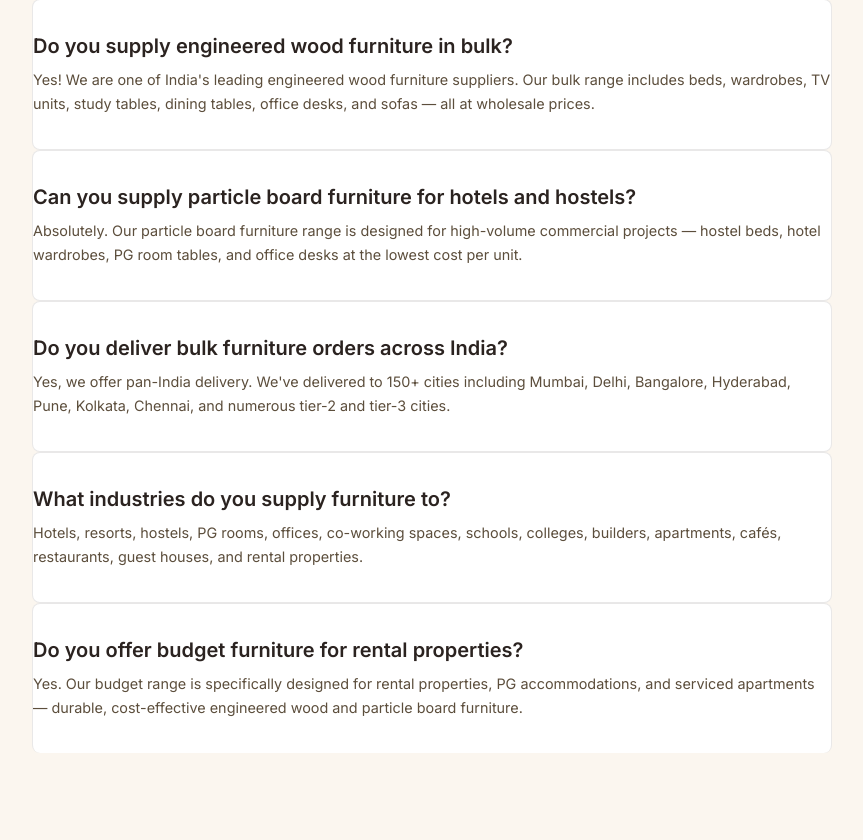
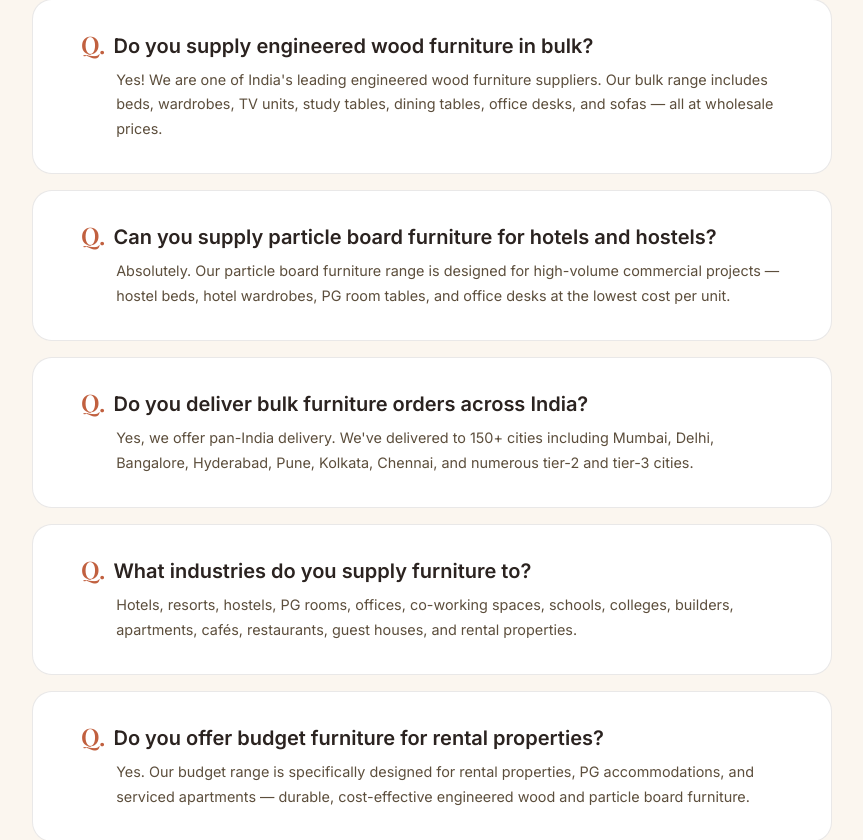
Before and after one commit to ZameerMahfoozkhan/furniturehub, a React (Vite) app: page /bulk-orders in a window 1280 px wide. Shown: the part 6675-7515 px from the top of the page, without its empty margins (208-1071 px from the left). Built offline with nearby package versions, Linux system fonts and the light colour scheme; a web font is replaced by a local one.

Commit message:
design: fix bulk orders FAQ section and hero layout

```diff
--- a/src/pages/BulkOrders.css
+++ b/src/pages/BulkOrders.css
@@ -3,7 +3,7 @@
    ════════════════════════════════════════════════════════ */
 
 .bulk-page {
-  padding-top: var(--space-4xl);
+  /* padding-top removed to allow hero to underlap navbar */
 }
 
 /* ═══════════════════════════════════════
@@ -15,6 +15,7 @@
   display: flex;
   align-items: center;
   overflow: hidden;
+  padding-top: 80px;
 }
 
 .bulk-hero__bg {
@@ -625,12 +626,23 @@
 }
 
 .faq-item {
-  padding: var(--space-xl) 0;
-  border-bottom: 1px solid var(--color-border);
+  background: var(--color-bg-card);
+  padding: var(--space-xl) var(--space-2xl);
+  border-radius: var(--radius-xl);
+  border: 1px solid var(--color-border);
+  margin-bottom: var(--space-md);
+  transition: transform var(--duration-base) var(--ease-out-expo),
+              box-shadow var(--duration-base) var(--ease-out-expo);
+}
+
+.faq-item:hover {
+  transform: translateY(-4px);
+  box-shadow: 0 12px 30px -10px rgba(74, 46, 31, 0.1);
+  border-color: var(--color-accent-muted);
 }
 
 .faq-item:last-child {
-  border-bottom: none;
+  margin-bottom: 0;
 }
 
 .faq-item__q {
@@ -639,12 +651,24 @@
   color: var(--color-text-primary);
   margin-bottom: var(--space-sm);
   line-height: 1.4;
+  display: flex;
+  align-items: flex-start;
+  gap: var(--space-sm);
+}
+
+.faq-item__q::before {
+  content: 'Q.';
+  color: var(--color-accent);
+  font-family: var(--font-serif);
+  font-size: 1.2em;
+  line-height: 1;
 }
 
 .faq-item__a {
   color: var(--color-text-secondary);
   line-height: 1.7;
   font-size: var(--text-sm);
+  padding-left: 2.2rem;
 }
 
 /* ═══════════════════════════════════════
```
